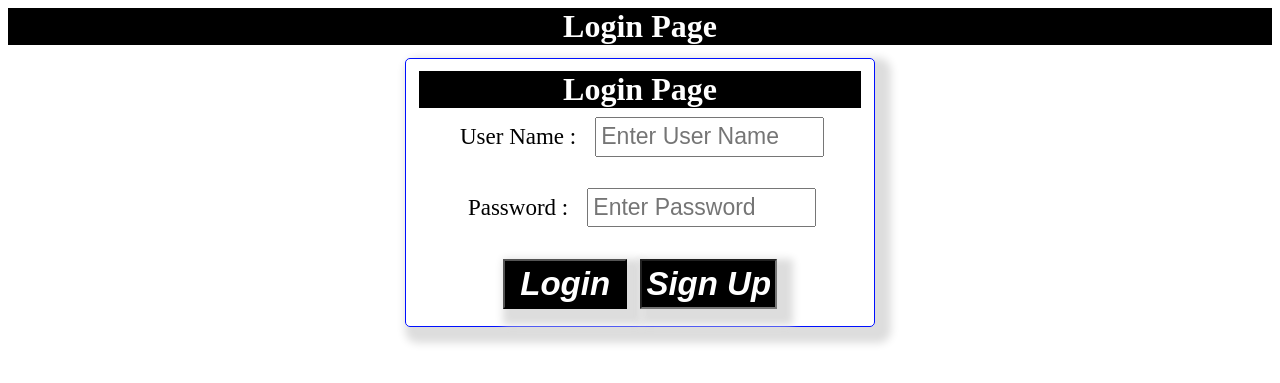
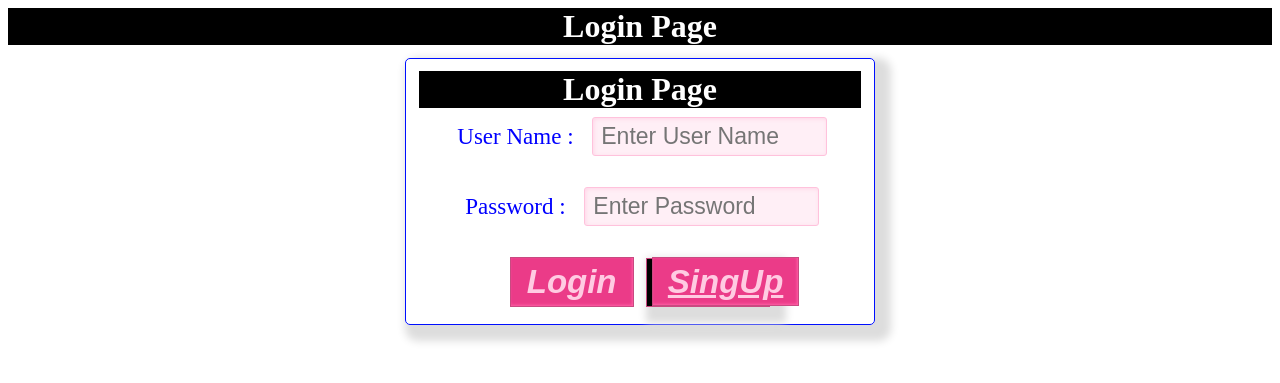
Before and after one commit to swamykankipati/APSSDC-Class, a Django app: page / in a window 1280 px wide. Shown: the top 383 px of the page. Run offline with Django 3.2, Linux system fonts and the light colour scheme.

Commit message:
aaded files

```diff
--- a/userRegistration/myapps/templates/myApp2/login.html
+++ b/userRegistration/myapps/templates/myApp2/login.html
@@ -11,10 +11,40 @@
 	<!-- <script type="text/javascript" src="{% static 'js/bootstrap.min.js' %}"> -->
 
 	</script>
+	<style type="text/css">
+		label{
+			color: blue;
+
+		}
+		input[type=submit],button,a{
+	background: #EB3B88;
+	border: 1px solid #C94A81;
+	padding: 5px 15px 5px 15px;
+	color: #FFCBE2;
+	box-shadow: inset -1px -1px 3px #FF62A7;
+}
+.required{
+	color:red;
+	font-weight:normal;
+}input[type=text],input[type=password]{
+	border-radius: 3px;
+	border: 1px solid #FFC2DC;
+	outline: none;
+	color: #F072A9;
+	padding: 5px 8px 5px 8px;
+	box-shadow: inset 1px 1px 4px #FFD5E7;
+	background: #FFEFF6;
+	width:50%;
+	}
+	</style>
+
+
+
 </head>
 <body>
 	<h1>Login Page</h1>
 	<div class="main">
+		<form>
 		<h1>Login Page</h1>
 		<form action="{% url 'login' %}" method="POST">
 			{% csrf_token %}
@@ -28,7 +58,7 @@
 			</div>
 			<div class="footr">
 				<input class="buttonsty" type="submit" name="submit" value="Login">
-				<a href="{% url 'register' %}"><input class="buttonsty" value="Sign Up"></a>
+				<button class="buttonsty"><a href="{% url 'register' %}">SingUp</a></button>
 
 			</div>
 
```
Also changed, not shown: userRegistration/myapps/templates/myApp2/profile.html (+0 -9 lines), userRegistration/myapps/templates/myApp2/register.html (+14 -0 lines).
